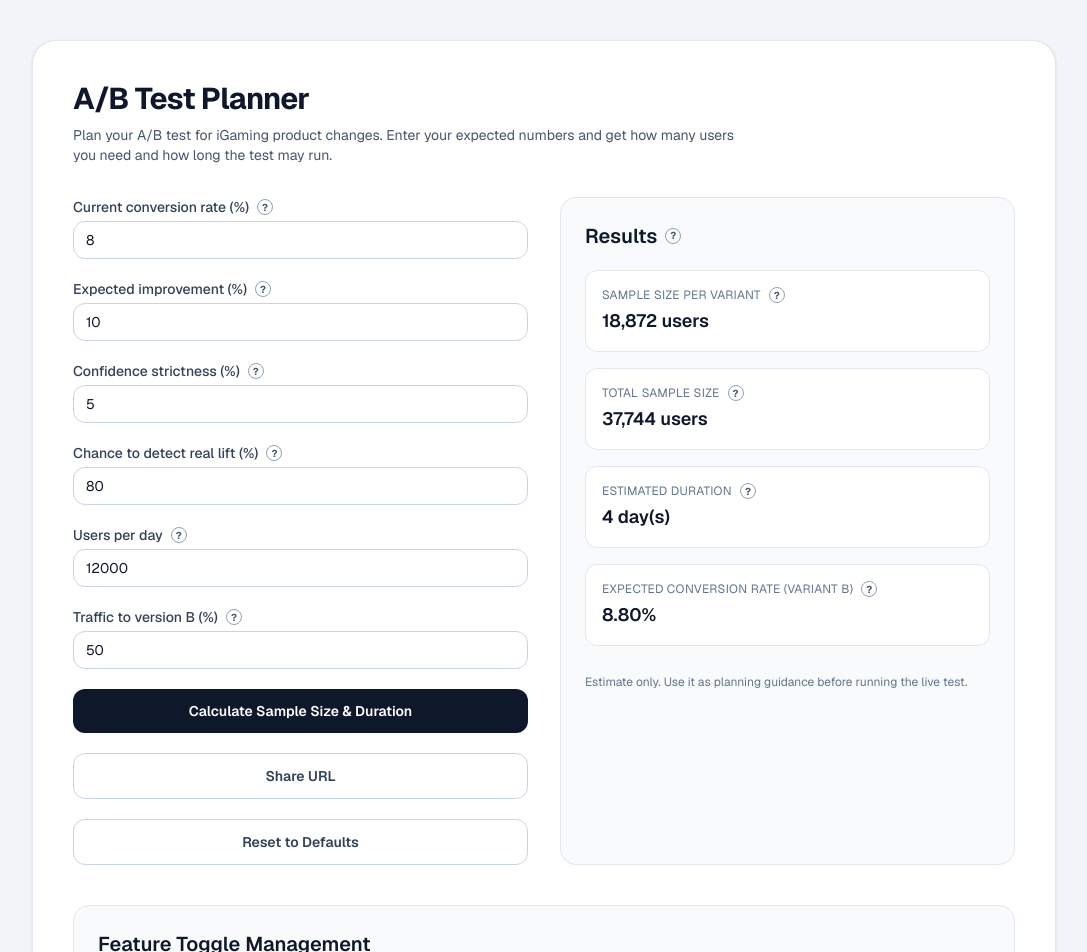
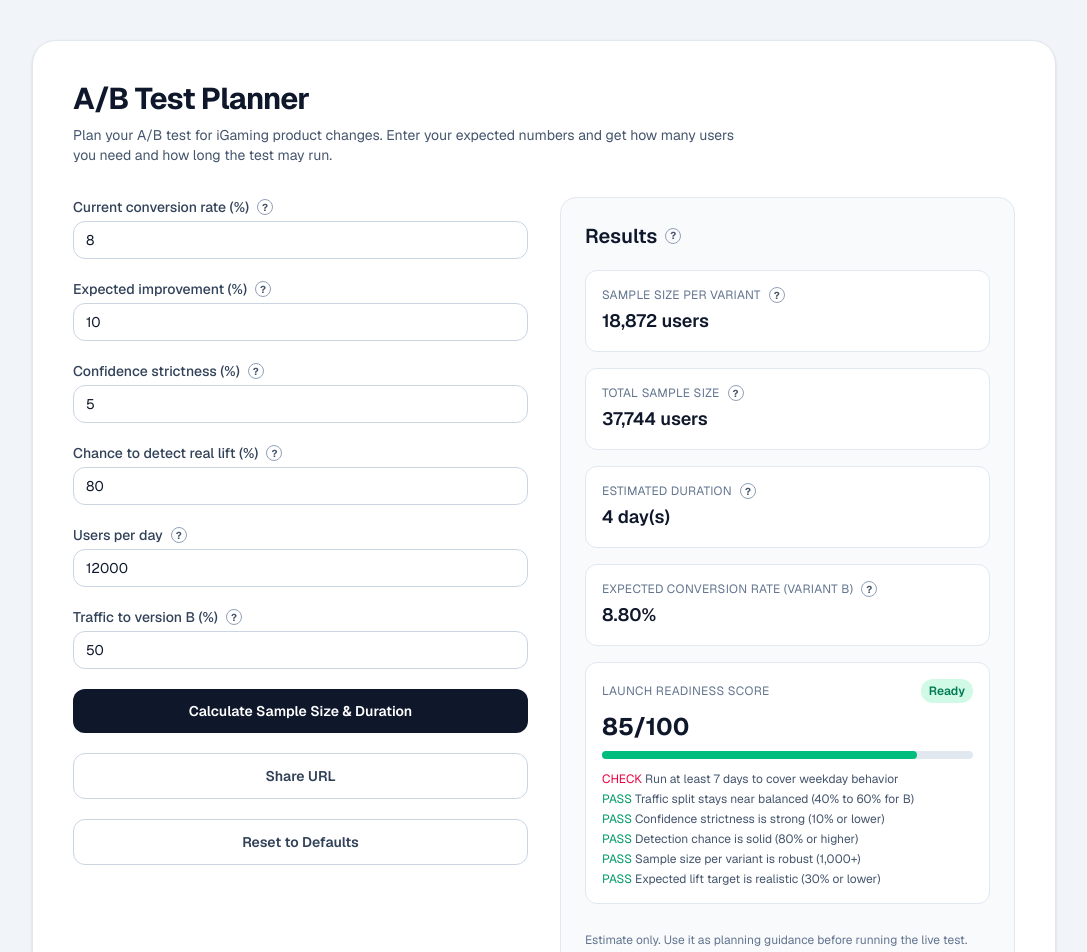
Before and after one commit to mansivachhani/ab-test-planner, a Next.js app: page / in a window 1280 px wide. Shown: the top 952 px of the page, without its empty margins (96-1183 px from the left). Built offline with nearby package versions, Linux system fonts and the light colour scheme.

Commit message:
feat: add launch readiness score panel

```diff
--- a/app/page.tsx
+++ b/app/page.tsx
@@ -33,6 +33,17 @@ type FeatureToggle = {
   enabled: boolean;
   rollout: number;
   description: string;
+};
+
+type ReadinessCheck = {
+  label: string;
+  passed: boolean;
+};
+
+type ReadinessSummary = {
+  score: number;
+  level: "Ready" | "Needs Review" | "Risky";
+  checks: ReadinessCheck[];
 };
 
 const DEFAULT_VALUES: FormValues = {
@@ -243,6 +254,46 @@ function calculateResult(parsed: ParsedValues): Result {
   };
 }
 
+function buildReadinessSummary(values: FormValues, result: Result): ReadinessSummary {
+  const significance = Number(values.significance);
+  const power = Number(values.power);
+  const expectedUplift = Number(values.minDetectableUplift);
+  const variantTraffic = Number(values.variantTraffic);
+
+  const checks: ReadinessCheck[] = [
+    {
+      label: "Run at least 7 days to cover weekday behavior",
+      passed: result.durationDays >= 7,
+    },
+    {
+      label: "Traffic split stays near balanced (40% to 60% for B)",
+      passed: variantTraffic >= 40 && variantTraffic <= 60,
+    },
+    {
+      label: "Confidence strictness is strong (10% or lower)",
+      passed: significance <= 10,
+    },
+    {
+      label: "Detection chance is solid (80% or higher)",
+      passed: power >= 80,
+    },
+    {
+      label: "Sample size per variant is robust (1,000+)",
+      passed: result.sampleSizePerGroup >= 1000,
+    },
+    {
+      label: "Expected lift target is realistic (30% or lower)",
+      passed: expectedUplift <= 30,
+    },
+  ];
+
+  const penalty = checks.reduce((sum, check) => sum + (check.passed ? 0 : 15), 0);
+  const score = Math.max(0, Math.min(100, 100 - penalty));
+  const level = score >= 85 ? "Ready" : score >= 65 ? "Needs Review" : "Risky";
+
+  return { score, level, checks };
+}
+
 export default function Home() {
   const [values, setValues] = useState<FormValues>(() => readInitialValuesFromLocation());
   const [errors, setErrors] = useState<Record<keyof FormValues, string>>({
@@ -266,6 +317,9 @@ export default function Home() {
   const hasErrors = useMemo(() => {
     return Object.values(errors).some(Boolean) || Boolean(globalError);
   }, [errors, globalError]);
+  const readiness = useMemo(() => {
+    return result ? buildReadinessSummary(values, result) : null;
+  }, [result, values]);
 
   useEffect(() => {
     if (typeof window === "undefined") {
@@ -546,6 +600,47 @@ export default function Home() {
                   value={formatRate(result.expectedVariantRate)}
                   tooltip="Expected B rate = current conversion rate x (1 + expected improvement)."
                 />
+                {readiness ? (
+                  <div className="rounded-xl border border-slate-200 bg-white p-4">
+                    <div className="flex items-center justify-between gap-3">
+                      <p className="text-xs uppercase tracking-wide text-slate-500">Launch Readiness Score</p>
+                      <span
+                        className={`rounded-full px-2 py-1 text-xs font-semibold ${
+                          readiness.level === "Ready"
+                            ? "bg-emerald-100 text-emerald-700"
+                            : readiness.level === "Needs Review"
+                              ? "bg-amber-100 text-amber-700"
+                              : "bg-rose-100 text-rose-700"
+                        }`}
+                      >
+                        {readiness.level}
+                      </span>
+                    </div>
+                    <p className="mt-2 text-2xl font-bold text-slate-900">{readiness.score}/100</p>
+                    <div className="mt-2 h-2 rounded-full bg-slate-200">
+                      <div
+                        className={`h-2 rounded-full ${
+                          readiness.level === "Ready"
+                            ? "bg-emerald-500"
+                            : readiness.level === "Needs Review"
+                              ? "bg-amber-500"
+                              : "bg-rose-500"
+                        }`}
+                        style={{ width: `${readiness.score}%` }}
+                      />
+                    </div>
+                    <div className="mt-3 space-y-1">
+                      {readiness.checks.map((check) => (
+                        <p key={check.label} className="text-xs text-slate-600">
+                          <span className={check.passed ? "text-emerald-600" : "text-rose-600"}>
+                            {check.passed ? "PASS" : "CHECK"}
+                          </span>{" "}
+                          {check.label}
+                        </p>
+                      ))}
+                    </div>
+                  </div>
+                ) : null}
                 <p className="pt-3 text-xs text-slate-500">
                   Estimate only. Use it as planning guidance before running the live test.
                 </p>
```
